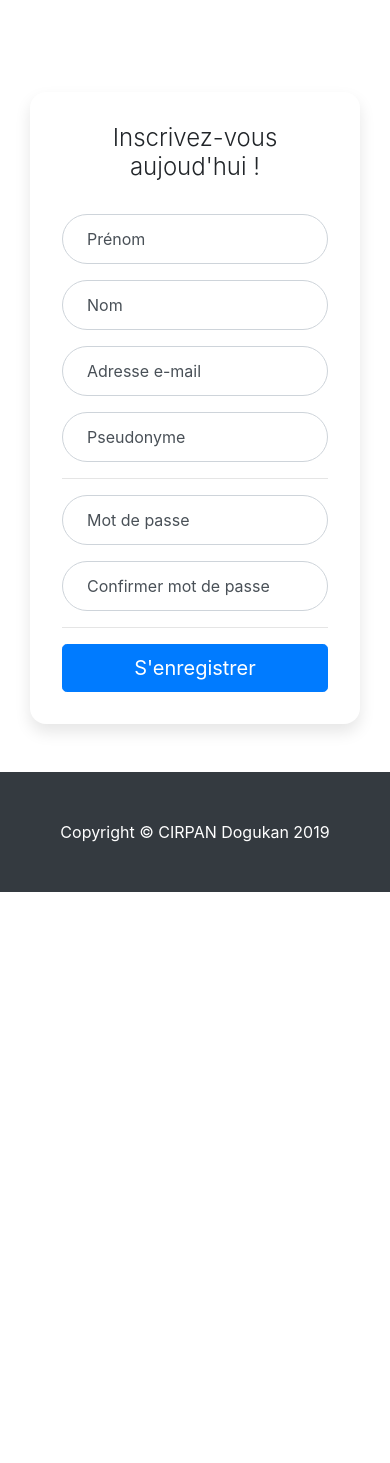
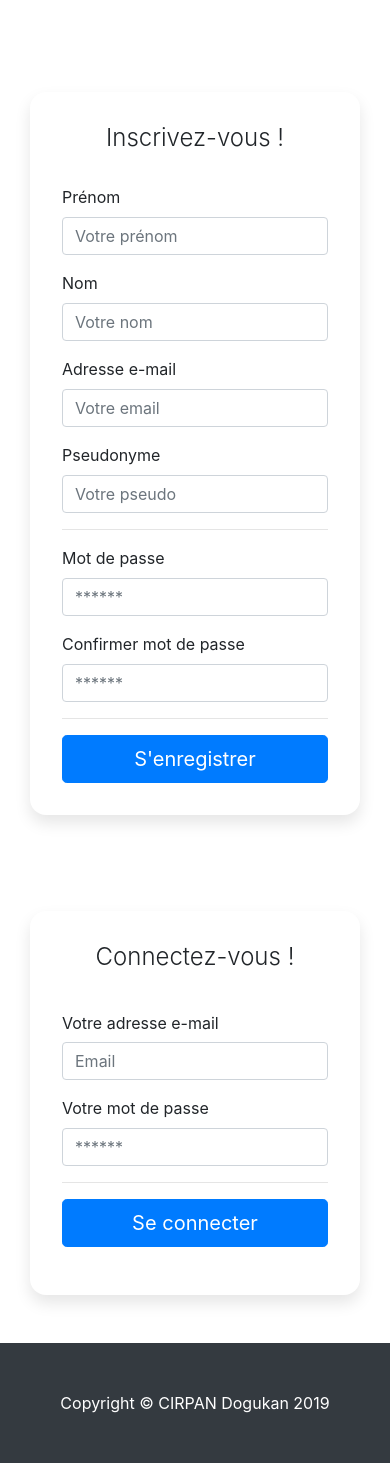
Before and after one commit to dokaNc/Projet5-OC, a PHP site: the page made by public/index.php in a window 390 px wide. Shown: the part 56-1519 px from the top of the page. Before the commit the page ends 948 px from the top, so only its background shows below. Run offline with PHP 8.4, Linux system fonts and the light colour scheme; classes that the project's autoload settings leave out are loaded by file name.

Commit message:
update register form and add login form

```diff
--- a/src/Views/user/register.twig
+++ b/src/Views/user/register.twig
@@ -8,7 +8,7 @@
 
 <div class="container">
     <div class="row">
-        <div class="col-lg-10 col-xl-9 mx-auto">
+        <div class="col-sm-6">
 
             {% if success == true %}
             <div class="alert alert-success" role="alert">
@@ -28,48 +28,46 @@
                 <div class="card-img-left d-none d-md-flex">
                 </div>
                 <div class="card-body">
-                    <h5 class="card-title text-center">Inscrivez-vous aujoud'hui !</h5>
+                    <h5 class="card-title text-center">Inscrivez-vous !</h5>
                     <form class="form-register" method="post">
-                        <div class="form-label-group">
+                        <div class="form-group">
+                            <label for="firstname">Prénom</label>
                             <input type="text" id="firstname" name="firstname" placeholder="Votre prénom"
                                 value="{{ data.firstname }}" class="form-control ftext" required>
-                            <label for="firstname">Prénom</label>
-
                         </div>
 
-                        <div class="form-label-group">
+                        <div class="form-group">
+                            <label for="lastname">Nom</label>
                             <input type="text" id="lastname" name="lastname" placeholder="Votre nom"
                                 value="{{ data.lastname }}" class="form-control ftext" required>
-                            <label for="lastname">Nom</label>
-
                         </div>
 
-                        <div class="form-label-group">
+                        <div class="form-group">
+                            <label for="email">Adresse e-mail</label>
                             <input type="email" id="email" name="email" class="form-control ftext"
                                 placeholder="Votre email" value="{{ data.email }}" required>
-                            <label for="email">Adresse e-mail</label>
 
                             <small class="form-text text-danger">{{ error.email }}</small>
                         </div>
 
-                        <div class="form-label-group">
+                        <div class="form-group">
+                            <label for="username">Pseudonyme</label>
                             <input type="text" id="username" name="username" placeholder="Votre pseudo"
                                 value="{{ data.username }}" class="form-control ftext" required>
-                            <label for="username">Pseudonyme</label>
                         </div>
 
                         <hr>
 
-                        <div class="form-label-group">
+                        <div class="form-group">
+                            <label for="password">Mot de passe</label>
                             <input type="password" id="password" name="password" placeholder="******"
                                 class="form-control ftext" required>
-                            <label for="password">Mot de passe</label>
                         </div>
 
-                        <div class="form-label-group">
+                        <div class="form-group">
+                            <label for="passwordconfirm">Confirmer mot de passe</label>
                             <input type="password" id="passwordconfirm" name="passwordconfirm" placeholder="******"
                                 class="form-control ftext" required>
-                            <label for="passwordconfirm">Confirmer mot de passe</label>
                         </div>
 
                         <hr>
@@ -80,6 +78,36 @@
                 </div>
             </div>
         </div>
+
+        <!-- Login Form -->
+        <div class="col-sm-6">
+
+            <div class="card card-signin flex-row my-5">
+                <div class="card-img-left d-none d-md-flex">
+                </div>
+                <div class="card-body">
+                    <h5 class="card-title text-center">Connectez-vous !</h5>
+                    <form class="form-group connect" method="post" action="../public/?page=user!login">
+                        <div class="form-group">
+                            <label for="emaillog" class="col-form-label">Votre adresse e-mail</label>
+                            <input class="form-control ftext" id="emaillog" name="emaillog" type="email"
+                                value="{{ email }}" placeholder="Email" required>
+                        </div>
+
+                        <div class="form-group">
+                            <label for="passwordlog" class="form-label">Votre mot de passe</label>
+                            <input class="form-control ftext" id="passwordlog" name="passwordlog" type="password"
+                                placeholder="******" required>
+                        </div>
+
+                        <hr>
+
+                        <button class="btn btn-lg btn-primary btn-block" type="submit">Se connecter</button>
+                    </form>
+                </div>
+            </div>
+        </div>
+
     </div>
 </div>
 
```
